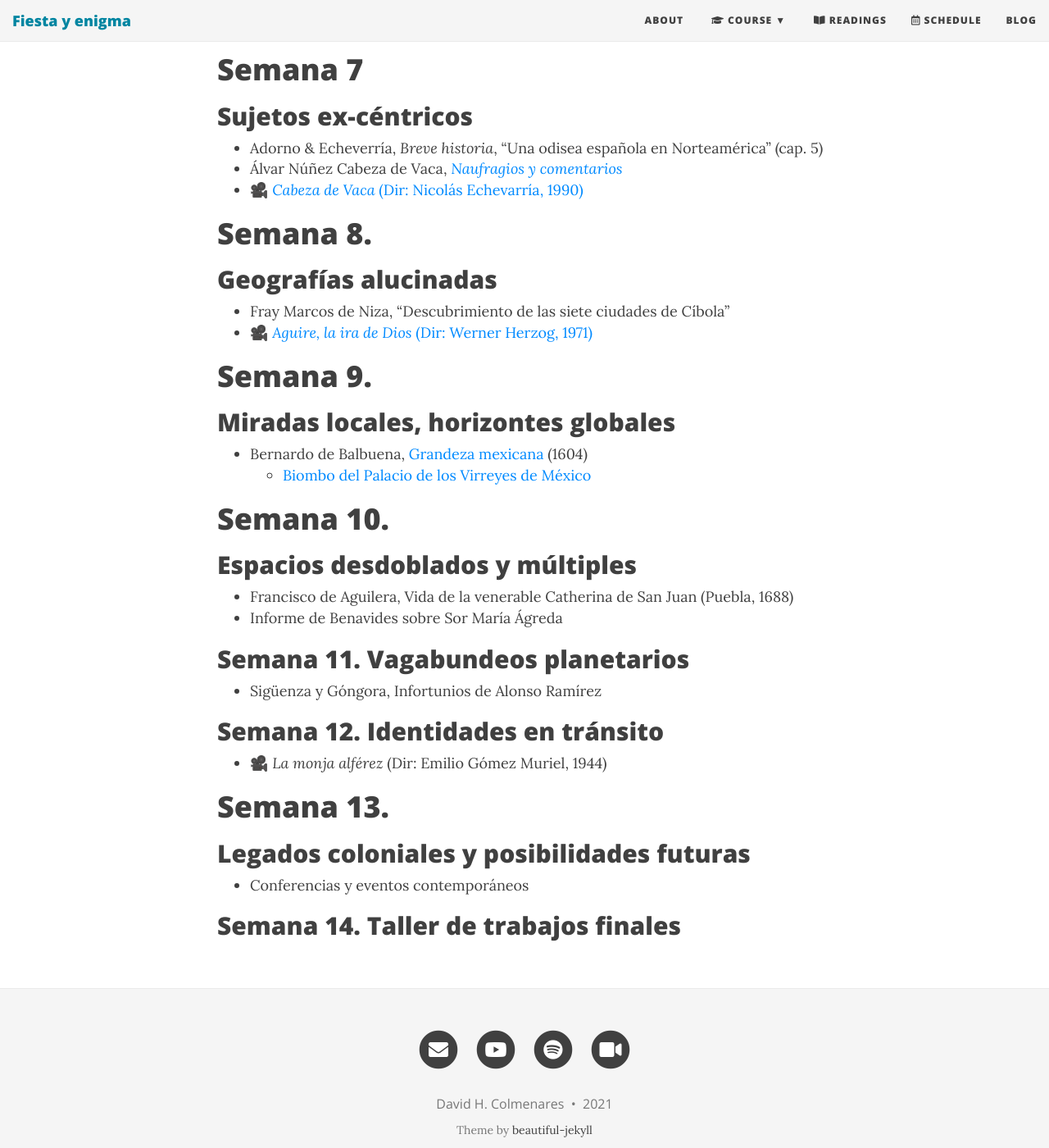
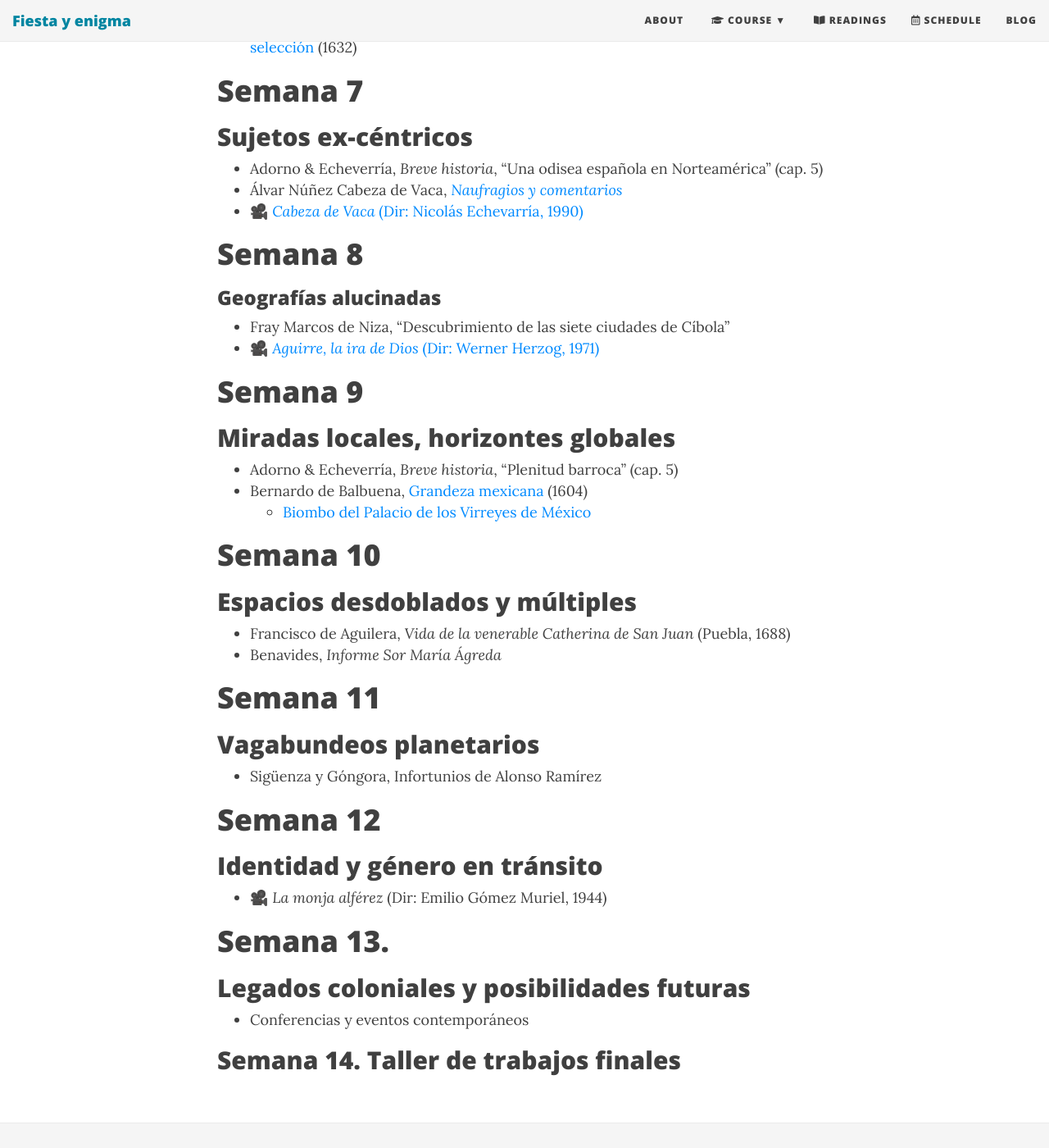
Before and after one commit to Hipomenes/ls452, a Jekyll site: the page built from syllabus.md, in a window 1280 px wide and 1400 px high, scrolled down 2874 px. Shown: the whole window at 82% size. Built offline with Jekyll 4.4.1, drawn with Linux system fonts in a browser that asks for light colours; nearby versions of some CDN libraries; some of the changed text lies outside the part shown.

Commit message:
Update syllabus.md

```diff
--- a/syllabus.md
+++ b/syllabus.md
@@ -34,7 +34,7 @@ bigimg: /img/4partes.jpg
 
 - Adorno & Echeverría, *Breve historia*, “Las polémicas sobre la posesión de las Indias” (cap. 3)
 - Bartolomé de las Casas, [*Brevísima relación de las destrucción de las Indias*, selección](https://drive.google.com/open?id=16fXW5kJKYfivZrQdTBea9kLmKCl7F2RK) (1540s)
-    - [Grabados de Theodor de Bry](https://commons.wikimedia.org/wiki/Category:Prints_from_Bartolom%C3%A9_de_las_Casas_Regionum) (Fráncfort, 1598) <i class="fa-solid fa-map"></i>
+    - [Grabados de Theodor de Bry](https://commons.wikimedia.org/wiki/Category:Prints_from_Bartolom%C3%A9_de_las_Casas_Regionum) (Fráncfort, 1598)
 
 # Semana 3
 ##  El discurso de Conquista
@@ -70,31 +70,33 @@ bigimg: /img/4partes.jpg
 - Álvar Núñez Cabeza de Vaca, [*Naufragios y comentarios*]()
 - 🎥︁ [*Cabeza de Vaca* (Dir: Nicolás Echevarría, 1990)]()
 
-# Semana 8.
-## Geografías alucinadas
+# Semana 8
+### Geografías alucinadas
 
 - Fray Marcos de Niza, “Descubrimiento de las siete ciudades de Cíbola"
-- 🎥︁ [*Aguire, la ira de Dios* (Dir: Werner Herzog, 1971)]()
+- 🎥︁ [*Aguirre, la ira de Dios* (Dir: Werner Herzog, 1971)]()
 
 
-# Semana 9.
+# Semana 9
 ## Miradas locales, horizontes globales
 
+- Adorno & Echeverría, *Breve historia*, “Plenitud barroca” (cap. 5)
 - Bernardo de Balbuena, [Grandeza mexicana]() (1604)
     - [Biombo del Palacio de los Virreyes de México](https://upload.wikimedia.org/wikipedia/commons/4/49/Large_screen_of_the_Palace_of_the_Viceroys_of_Mexico%2C_ca._1676-1700%2C_Mexico_City%2C_Museum_of_the_Americas%2C_anonimous_painter.jpg)
 
-
-# Semana 10.
+# Semana 10
 ## Espacios desdoblados y múltiples
 
-- Francisco de Aguilera, Vida de la venerable Catherina de San Juan (Puebla, 1688)
-- Informe de Benavides sobre Sor María Ágreda
+- Francisco de Aguilera, *Vida de la venerable Catherina de San Juan* (Puebla, 1688)
+- Benavides, *Informe Sor María Ágreda*
 
-## Semana 11. Vagabundeos planetarios
+# Semana 11
+## Vagabundeos planetarios
 
 - Sigüenza y Góngora, Infortunios de Alonso Ramírez
 
-## Semana 12. Identidades en tránsito
+# Semana 12
+## Identidad y género en tránsito
 
 - 🎥︁ *La monja alférez* (Dir: Emilio Gómez Muriel, 1944) <i class="fa-solid fa-camera-movie"></i>
 
```
Also changed, not shown: other parts of syllabus.md (+1 -1 lines).
